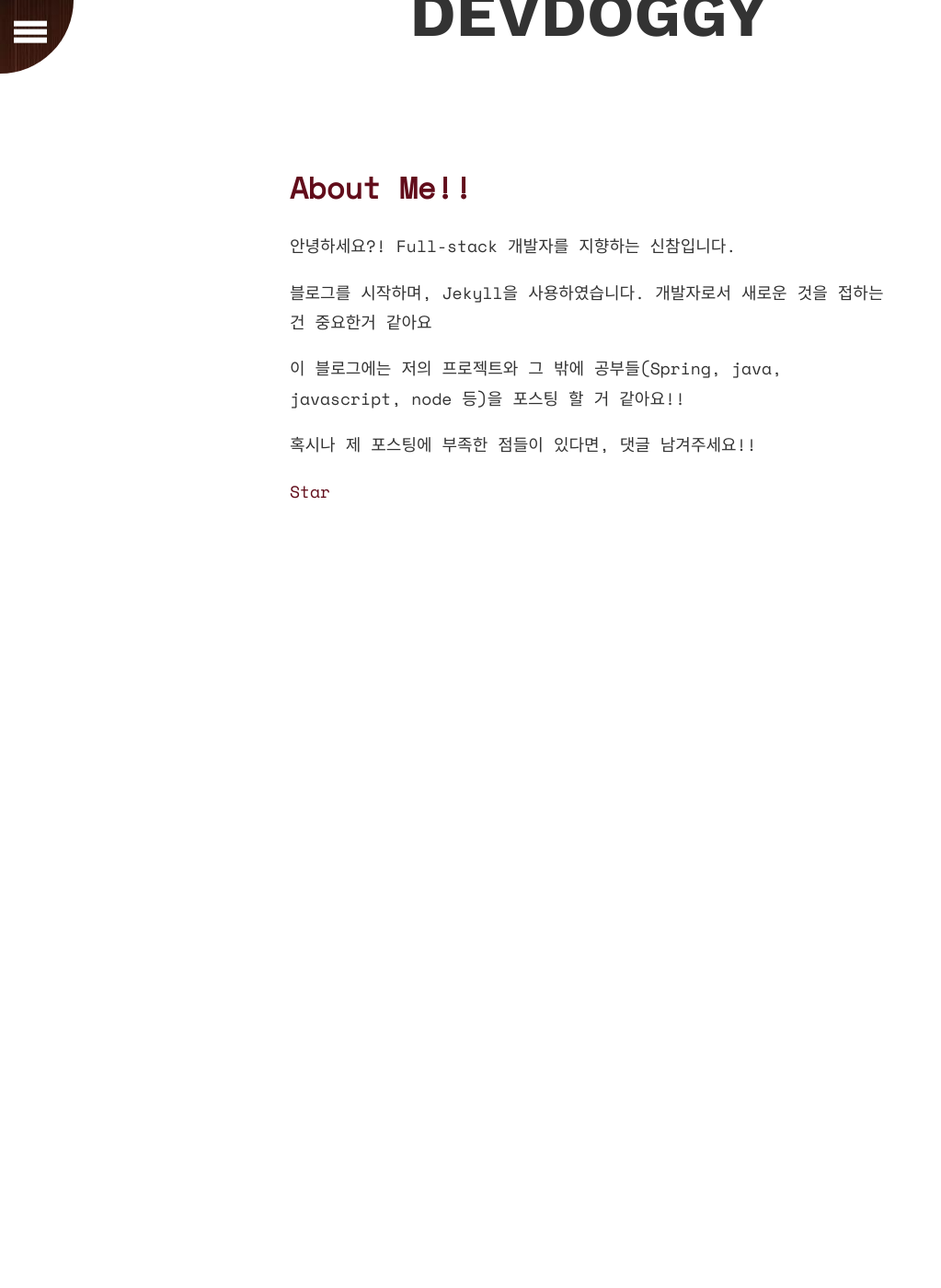
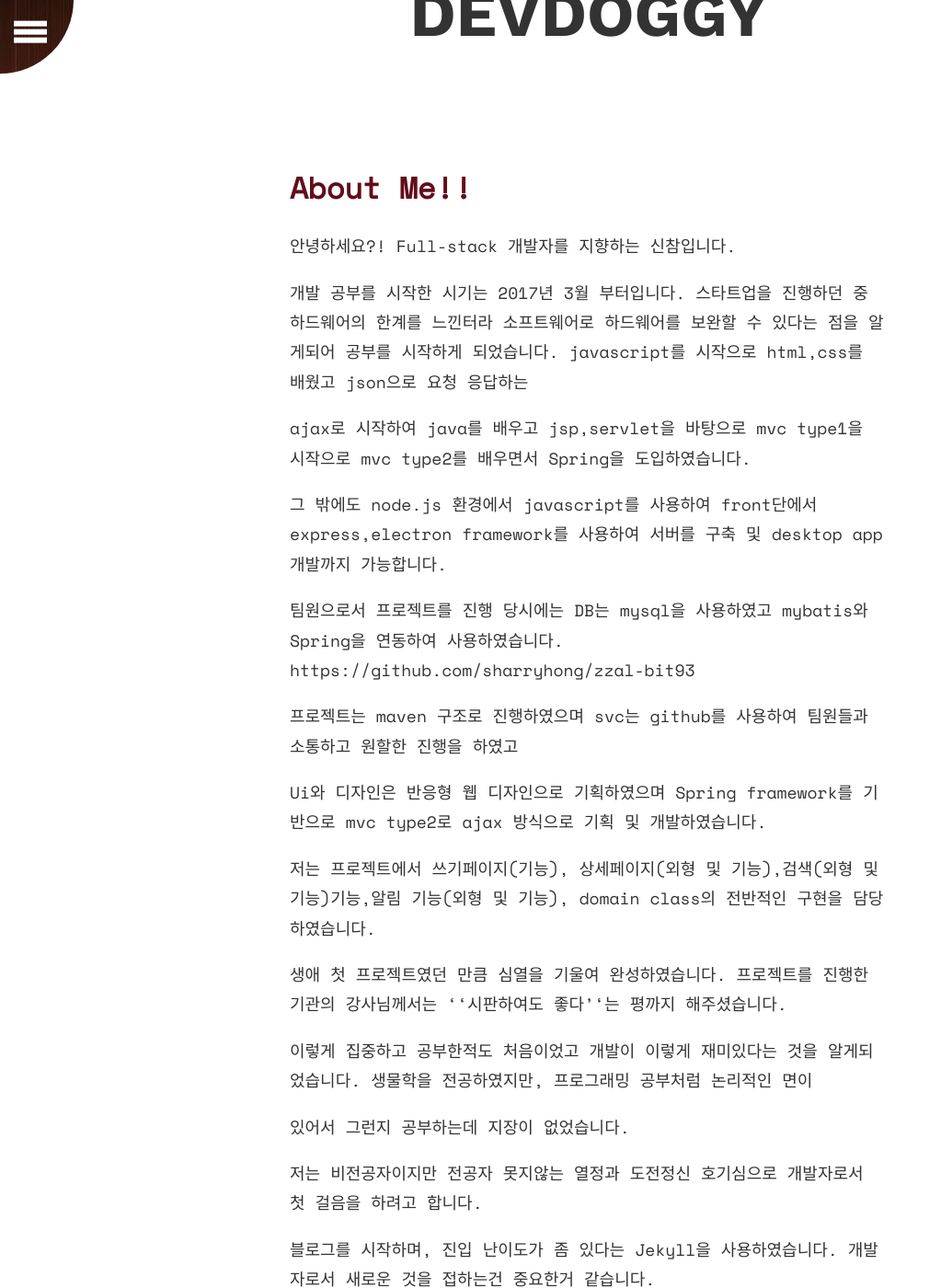
Before and after one commit to SinYongJu/SinYongJu.github.io, a Jekyll site: the page built from _pages/about.md, in a window 1280 px wide and 1400 px high, scrolled down 314 px. Shown: the whole window at 92% size, without its empty margins (0-1023 px from the left). Built offline with Jekyll 4.4.1, drawn with Linux system fonts in a browser that asks for light colours; nearby versions of some CDN libraries; comment, search, counter and statistics services are not loaded; before the commit the page ends 944 px from its top, so only the background shows below that; some of the changed text lies outside the part shown.

Commit message:
자기 소개

```diff
--- a/_pages/about.md
+++ b/_pages/about.md
@@ -6,11 +6,39 @@ permalink: /about/
 
 안녕하세요?! Full-stack 개발자를 지향하는 신참입니다.
 
-블로그를 시작하며, Jekyll을 사용하였습니다. 개발자로서 새로운 것을 접하는건 중요한거 같아요
+개발 공부를 시작한 시기는 2017년 3월 부터입니다. 스타트업을 진행하던 중  하드웨어의 한계를 느낀터라 소프트웨어로 하드웨어를 보완할 수 있다는 점을 알게되어 공부를 시작하게 되었습니다. javascript를 시작으로 html,css를 배웠고 json으로 요청 응답하는
+
+ajax로 시작하여 java를 배우고 jsp,servlet을 바탕으로 mvc type1을 시작으로 mvc type2를 배우면서 Spring을 도입하였습니다.
+
+그 밖에도 node.js 환경에서 javascript를 사용하여 front단에서 express,electron framework를 사용하여 서버를 구축 및 desktop app개발까지 가능합니다.
+
+팀원으로서 프로젝트를 진행 당시에는 DB는 mysql을 사용하였고 mybatis와 Spring을 연동하여 사용하였습니다.
+https://github.com/sharryhong/zzal-bit93
+
+프로젝트는 maven 구조로 진행하였으며 svc는 github를 사용하여 팀원들과 소통하고 원할한 진행을 하였고
+
+Ui와 디자인은 반응형 웹 디자인으로 기획하였으며 Spring framework를 기반으로 mvc type2로 ajax 방식으로 기획 및 개발하였습니다.
+
+저는 프로젝트에서 쓰기페이지(기능), 상세페이지(외형 및 기능),검색(외형 및 기능)기능,알림 기능(외형 및 기능), domain class의 전반적인 구현을 담당하였습니다.
+
+생애 첫 프로젝트였던 만큼 심열을 기울여 완성하였습니다. 프로젝트를 진행한 기관의 강사님께서는 ''시판하여도 좋다''는 평까지 해주셨습니다.
+
+이렇게 집중하고 공부한적도 처음이었고 개발이 이렇게 재미있다는 것을 알게되었습니다. 생물학을 전공하였지만, 프로그래밍 공부처럼 논리적인 면이
+
+있어서 그런지 공부하는데 지장이 없었습니다.
+
+저는 비전공자이지만 전공자 못지않는 열정과 도전정신 호기심으로 개발자로서 첫 걸음을 하려고 합니다.
+
+블로그를 시작하며, 진입 난이도가 좀 있다는 Jekyll을 사용하였습니다. 개발자로서 새로운 것을 접하는건 중요한거 같습니다.
 
 이 블로그에는 저의 프로젝트와 그 밖에 공부들(Spring, java, javascript, node 등)을 포스팅 할 거 같아요!!
 
 혹시나 제 포스팅에 부족한 점들이 있다면, 댓글 남겨주세요!!
 
+
+
+
 <a class="github-button" href="https://github.com/SinYongJu/SinYongJu.github.io" data-style="mega" data-count-href="/sharu725/krishna/stargazers" data-count-api="/repos/sharu725/krishna#stargazers_count" data-count-aria-label="# stargazers on GitHub" aria-label="Star sharu725/krishna on GitHub">Star</a>
 <script async defer src="https://buttons.github.io/buttons.js"></script>
+
+프로젝트 관련 github url: https://github.com/sharryhong/zzal-bit93(팀장님)
```
Also changed, not shown: 1 other file.
